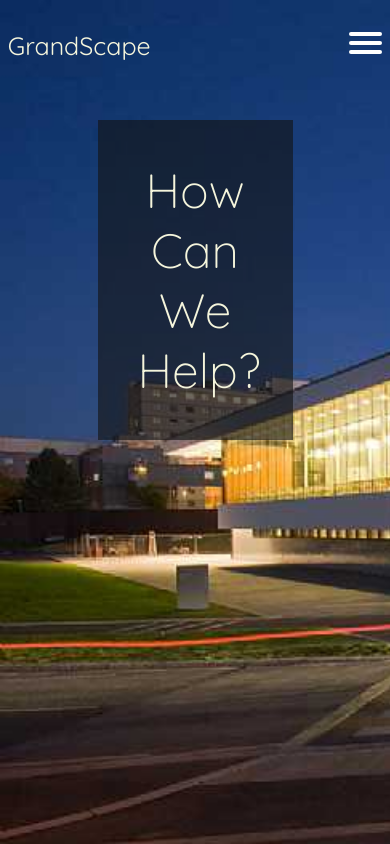
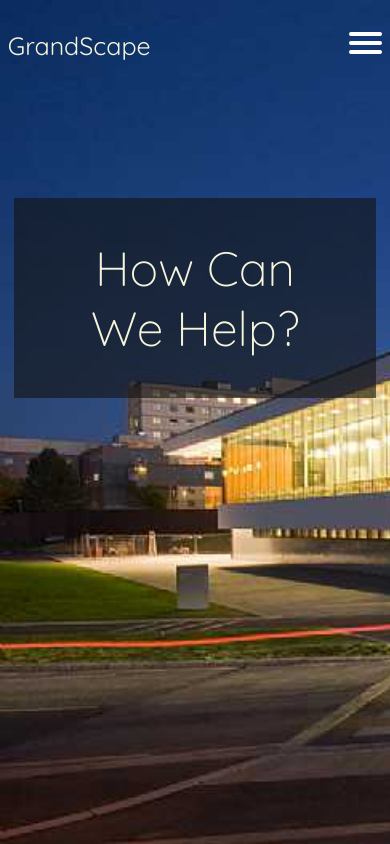
Before and after one commit to Gabbie99/GrandScape, a React (Create React App) app: page /contact in a window 390 px wide. Shown: the top 844 px of the page. Built offline with nearby package versions, Linux system fonts and the light colour scheme.

Commit message:
chore: adding location

```diff
--- a/src/components/contact/Contact.css
+++ b/src/components/contact/Contact.css
@@ -119,6 +119,15 @@ iframe {
     }
 }
 @media screen and (max-width:770px) {
+    .gs-Contactwrap-head {
+        background: black;
+        background: rgba(19, 18, 18, 0.61);
+        color: beige;
+        width: 65%;
+        padding: 40px;
+        margin: 15% auto 0 auto;
+        font-size: x-large;
+    }
     iframe {
         width: 350px;
         height: 300px;
@@ -129,6 +138,15 @@ iframe {
     }
 }
 @media screen and (max-width:662px) {
+    .gs-Contactwrap-head {
+        background: black;
+        background: rgba(19, 18, 18, 0.61);
+        color: beige;
+        width: 73%;
+        padding: 40px;
+        margin: 15% auto 0 auto;
+        font-size: x-large;
+    }
     .gs-Contactflex {
         display: grid;
         gap: 40px;
@@ -154,7 +172,27 @@ iframe {
         margin: auto;
     }
 }
+@media screen and (max-width:500px) {
+    .gs-Contactwrap-head {
+        background: black;
+        background: rgba(19, 18, 18, 0.61);
+        color: beige;
+        width: 85%;
+        padding: 40px;
+        margin: 15% auto 0 auto;
+        font-size: x-large;
+    }
+}
 @media screen and (max-width:450px) {
+    .gs-Contactwrap-head {
+        background: black;
+        background: rgba(19, 18, 18, 0.61);
+        color: beige;
+        width: 93%;
+        padding: 40px;
+        margin: 35% auto 0 auto;
+        font-size: x-large;
+    }
     .gs-Contact-text {
         width: 90%;
         margin: auto;
```
